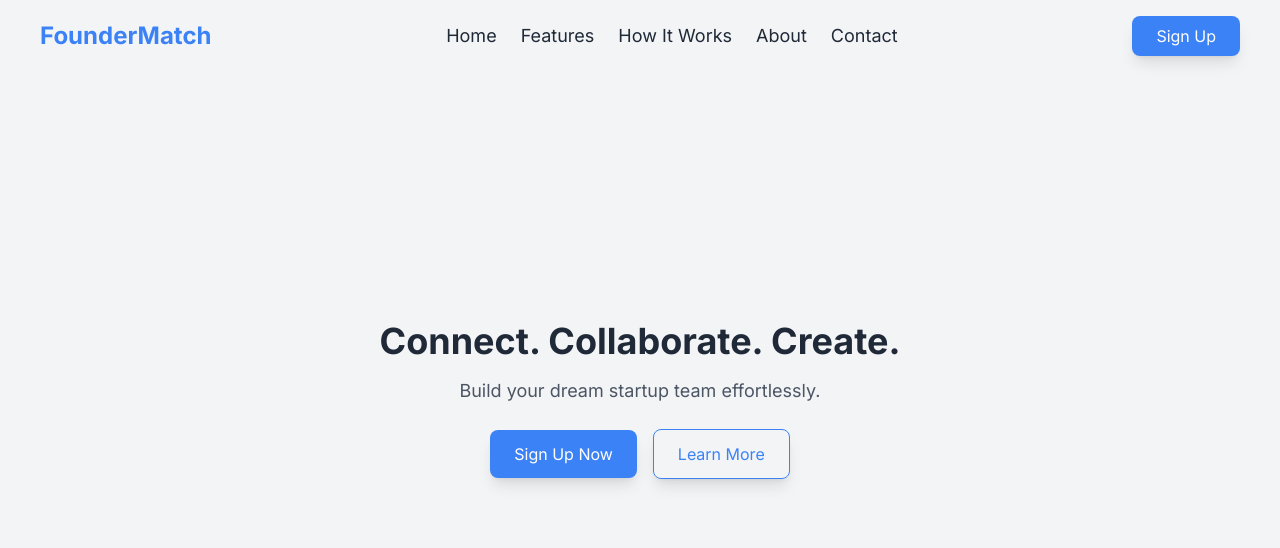
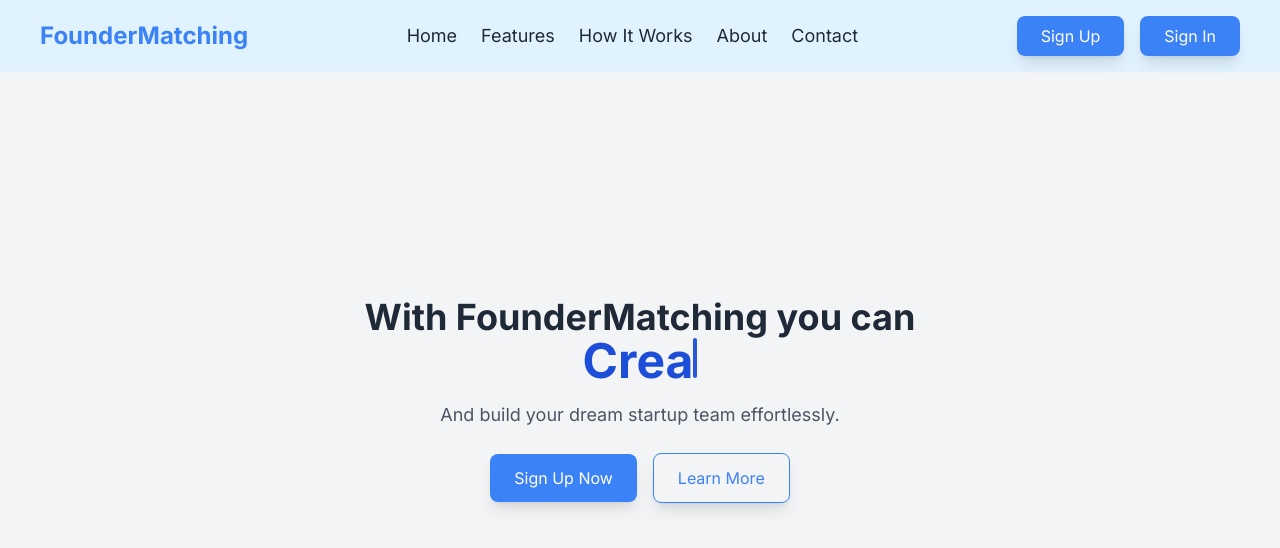
Before and after one commit to HARDeConstruction/FounderMatching, a Next.js app in the folder frontend/: page / in a window 1280 px wide. Shown: the top 548 px of the page. Built offline with nearby package versions, Linux system fonts and the light colour scheme.

Commit message:
[FEAT] Hero with a typewriter text effect.

```diff
--- a/frontend/src/components/landing-page/Header.tsx
+++ b/frontend/src/components/landing-page/Header.tsx
@@ -16,38 +16,38 @@ const Header = () => {
   return (
     <motion.header
       className={`fixed top-0 left-0 w-full z-50 transition-all duration-300 ${
-        isScrolled ? "bg-white shadow-md" : "bg-transparent"
+        isScrolled ? "bg-white shadow-md" : "bg-sky-100"
       }`}
       initial={{ opacity: 0 }}
       animate={{ opacity: 1 }}
       transition={{ duration: 0.5 }}
     >
-      <div className="container mx-auto flex items-center justify-between py-4 px-6 md:px-10">
+      <div className="flex flex-row items-center justify-between space-x-4 py-4 px-6 md:px-10">
         {/* Logo */}
         <motion.div
           whileHover={{ scale: 1.1 }}
           className="text-2xl font-bold text-blue-500 cursor-pointer"
         >
-          FounderMatch
+          FounderMatching
         </motion.div>
 
         {/* Navigation */}
-        <nav className="space-x-6 text-gray-800 hidden md:flex">
+        <div className="space-x-6 text-gray-800 hidden md:flex">
           {["Home", "Features", "How It Works", "About", "Contact"].map(
             (item, index) => (
               <motion.a
                 key={index}
                 href={`#${item.toLowerCase().replace(/ /g, "-")}`}
-                whileHover={{ scale: 1.1, color: "#3B82F6" }}
-                className="text-lg cursor-pointer transition-colors duration-300"
+                className="text-lg cursor-pointer transition-colors duration-300 hover:text-blue-500"
               >
                 {item}
               </motion.a>
             )
           )}
-        </nav>
+        </div>
 
          {/* CTA Button */}
+        <div className="flex flex-row space-x-4 ml-auto">
           <motion.button
             whileHover={{ scale: 1.1 }}
             whileTap={{ scale: 0.9 }}
@@ -55,17 +55,13 @@ const Header = () => {
           >
             Sign Up
           </motion.button>
-
-        {/* Mobile Menu Icon */}
-        <div className="md:hidden flex items-center">
-          <motion.div
+          <motion.button
             whileHover={{ scale: 1.1 }}
-            className="w-6 h-6 flex flex-col justify-between items-center cursor-pointer"
+            whileTap={{ scale: 0.9 }}
+            className="hidden md:block bg-blue-500 text-white px-6 py-2 rounded-lg shadow-lg"
           >
-            <span className="block w-full h-1 bg-gray-800"></span>
-            <span className="block w-full h-1 bg-gray-800"></span>
-            <span className="block w-full h-1 bg-gray-800"></span>
-          </motion.div>
+            Sign In
+          </motion.button>
         </div>
       </div>
     </motion.header>
--- a/frontend/src/components/landing-page/HeroSection.tsx
+++ b/frontend/src/components/landing-page/HeroSection.tsx
@@ -1,4 +1,5 @@
 import { motion } from "framer-motion";
+import { TypewriterEffectWithBackspace } from "@/components/ui/typewriter-effect";
 
 const HeroSection = () => {
   return (
@@ -10,10 +11,18 @@ const HeroSection = () => {
         className="text-center"
       >
         <h1 className="text-4xl font-bold text-gray-800">
-          Connect. Collaborate. Create.
+          With FounderMatching you can
         </h1>
+        <TypewriterEffectWithBackspace
+            words={["Connect", "Collaborate", "Create"]}
+            className="text-blue-700"
+            cursorClassName="bg-blue-700"
+            typingSpeed={100}
+            backspaceSpeed={50}
+            delayBetweenWords={1000}
+          />
         <p className="mt-4 text-lg text-gray-600">
-          Build your dream startup team effortlessly.
+          And build your dream startup team effortlessly.
         </p>
         <div className="mt-6 space-x-4">
           <motion.button
--- /dev/null
+++ b/frontend/src/components/ui/typewriter-effect.tsx
@@ -0,0 +1,84 @@
+"use client";
+
+import { cn } from "@/lib/utils";
+import { motion, stagger, useAnimate, useInView } from "framer-motion";
+import { useEffect, useState } from "react";
+
+export const TypewriterEffectWithBackspace = ({
+  words,
+  className,
+  cursorClassName,
+  typingSpeed = 100,
+  backspaceSpeed = 50,
+  delayBetweenWords = 1000,
+}: {
+  words: string[];
+  className?: string;
+  cursorClassName?: string;
+  typingSpeed?: number;
+  backspaceSpeed?: number;
+  delayBetweenWords?: number;
+}) => {
+  const [currentWordIndex, setCurrentWordIndex] = useState(0);
+  const [currentText, setCurrentText] = useState("");
+  const [isDeleting, setIsDeleting] = useState(false);
+
+  useEffect(() => {
+    const handleTyping = () => {
+      const word = words[currentWordIndex];
+      if (isDeleting) {
+        setCurrentText((prev) => prev.slice(0, -1));
+        if (currentText.length === 0) {
+          setIsDeleting(false);
+          setCurrentWordIndex((prev) => (prev + 1) % words.length);
+        }
+      } else {
+        setCurrentText((prev) => word.slice(0, prev.length + 1));
+        if (currentText === word) {
+          setTimeout(() => setIsDeleting(true), delayBetweenWords);
+        }
+      }
+    };
+
+    const speed = isDeleting ? backspaceSpeed : typingSpeed;
+    const timer = setTimeout(handleTyping, speed);
+
+    return () => clearTimeout(timer);
+  }, [
+    currentText,
+    isDeleting,
+    currentWordIndex,
+    words,
+    typingSpeed,
+    backspaceSpeed,
+    delayBetweenWords,
+  ]);
+
+  return (
+    <div
+      className={cn(
+        "text-base sm:text-xl md:text-3xl lg:text-5xl font-bold text-center",
+        className
+      )}
+    >
+      <span className="inline-block">{currentText}</span>
+      <motion.span
+        initial={{
+          opacity: 0,
+        }}
+        animate={{
+          opacity: 1,
+        }}
+        transition={{
+          duration: 0.8,
+          repeat: Infinity,
+          repeatType: "reverse",
+        }}
+        className={cn(
+          "inline-block rounded-sm w-[4px] h-4 md:h-6 lg:h-10 bg-blue-500",
+          cursorClassName
+        )}
+      ></motion.span>
+    </div>
+  );
+};
```
Lines whose indentation alone changed are shown as unchanged.
